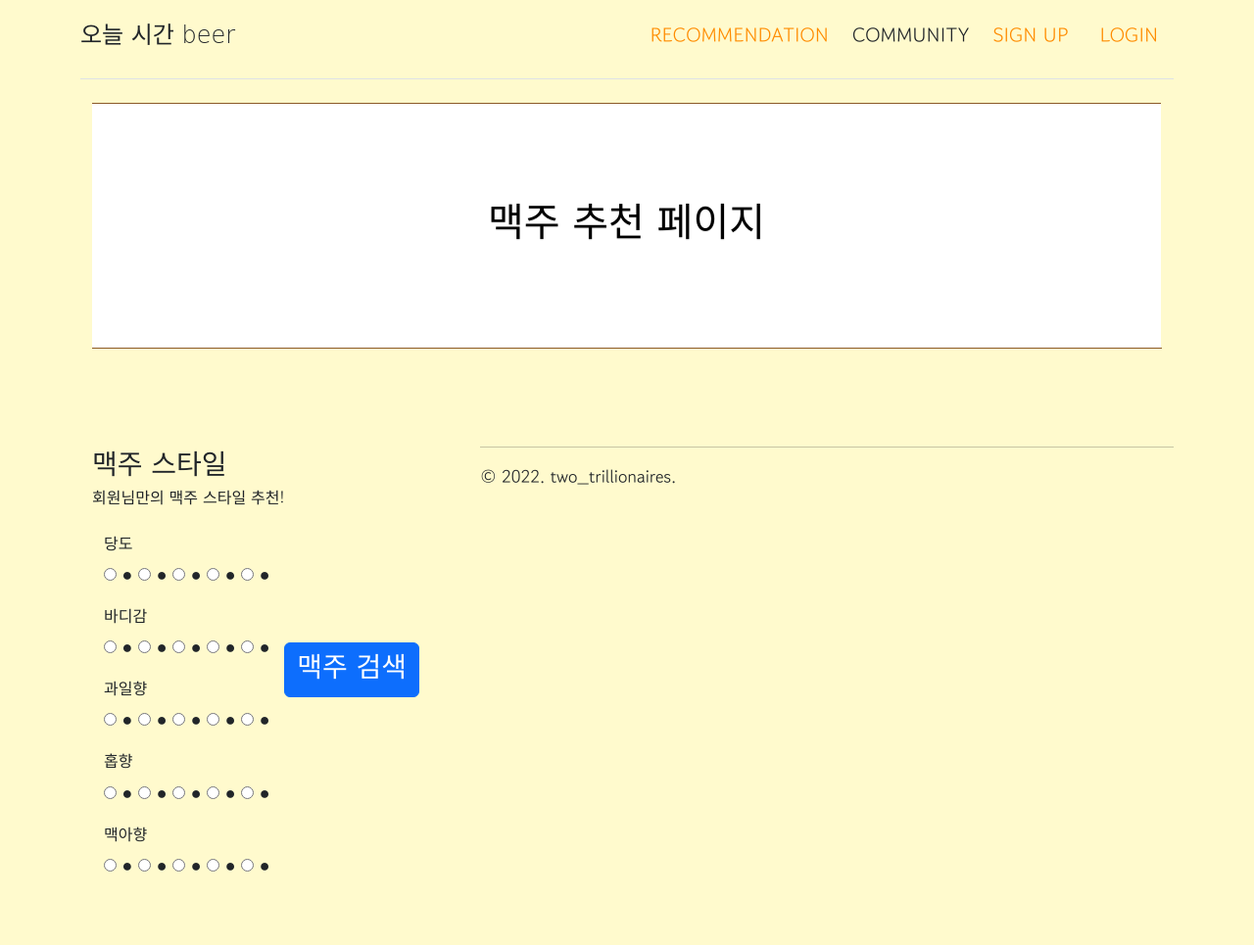
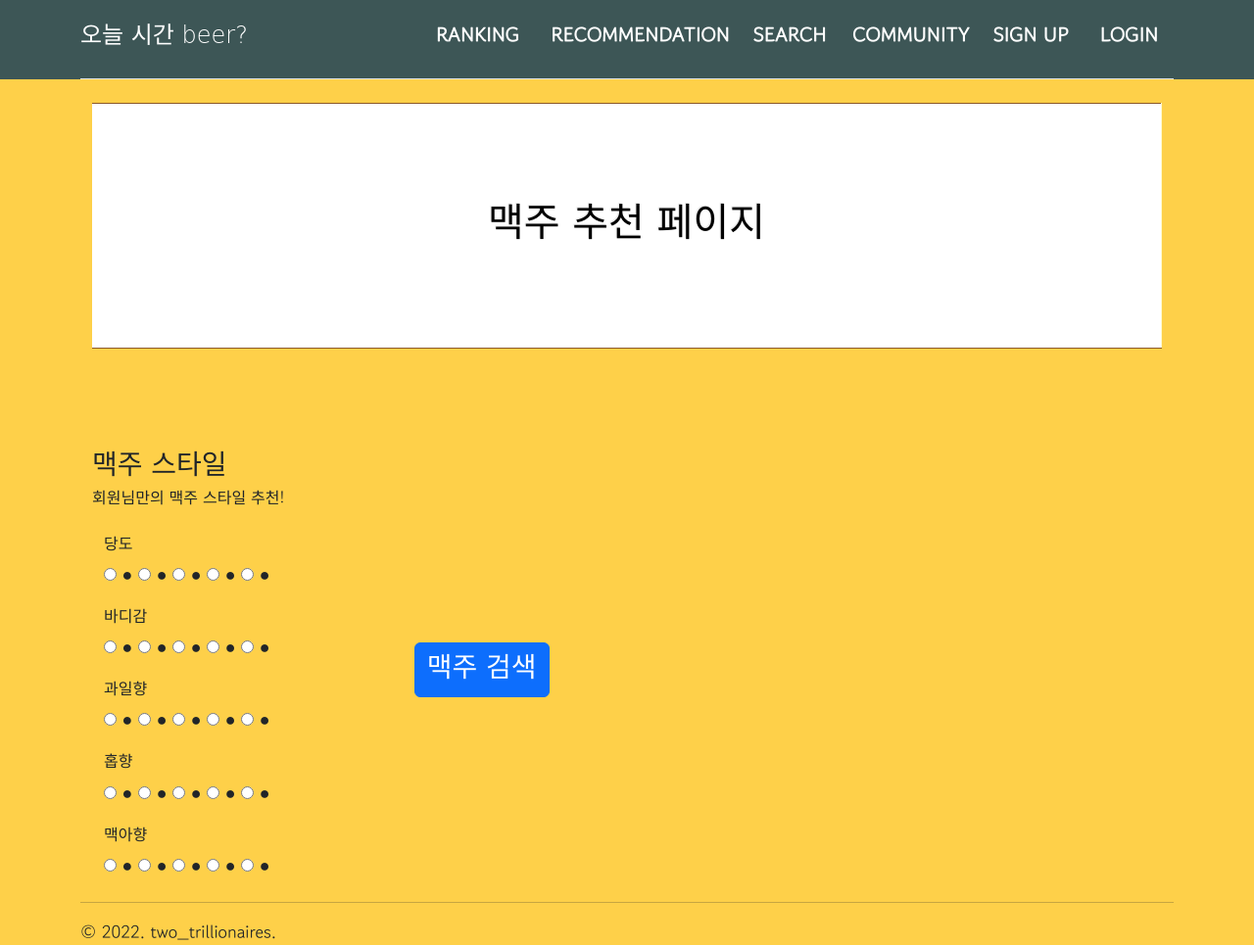
Before and after one commit to rileyleee/-ABC-_Advanced_Beer_Recommendation_Service, a Django app: page /search/recommend/ in a window 1280 px wide. Shown: the whole page at 98% size. Before the commit the page ends 890 px from the top, so only its background shows below. Run offline with Django 4.2, Linux system fonts and the light colour scheme; lists and menus that the app fills with data are empty; some libraries are stand-ins or nearby versions; some web fonts are replaced.

Commit message:
221128 search recommendation.etc added(HY's code)(AWS 일시 제외/댓글 반영 전)

```diff
--- a/account/views.py
+++ b/account/views.py
@@ -30,7 +30,7 @@ def signup(request):
 #     success_url="/account/login/",
 #     template_name="account/signup.html",
 # )
-
+@login_required
 def mypage_edit(request):
     user = request.user
     if request.method == "POST":
@@ -57,6 +57,7 @@ def mypage(request):
                   {'person': user})
 
 
+@login_required
 def mybeer(request):
     user = request.user
     mybeers = user.like_beers.all()
--- a/beer_recommend_prj/templates/base.html
+++ b/beer_recommend_prj/templates/base.html
@@ -39,27 +39,45 @@
             bottom: 0;
             left: 0;
         }
+
+
+
     </style>
     <meta charset="UTF-8">
     <title>Two_trillionaires' Beer</title>
 </head>
 <body>
+<nav style="background-color: #3D5656">
     <div class="container">
-    <header class="d-flex flex-wrap justify-content-center py-3 mb-4 border-bottom">
+        <header class="d-flex flex-wrap justify-content-center py-3 mb-4 border-bottom" >
             <a href="/search" class="d-flex align-items-center mb-3 mb-md-0 me-md-auto text-dark text-decoration-none">
-            <h1 class="fs-4">오늘 시간 beer</h1>
+                <h1 class="fs-4" style="color: white">오늘 시간 beer?</h1>
             </a>
 
             <ul class="nav nav-pills">
-            <li class="nav-item"><h5><a href="/search/recommend/" class="nav-link">RECOMMENDATION</a></h5></li>
+                <li class="nav-item" ><h5><b><a href="/search/ranking/" class="nav-link" style="color: white">RANKING</a></b></h5></li>
+                <li class="nav-item"><h5><b><a href="/search/recommend/" class="nav-link" style="color: white">RECOMMENDATION</a></b></h5></li>
                 <div style="padding:4px;"></div>
                 <div class="dropdown">
                     <div style="padding:4px;"></div>
                     <button class="navbar-toggler" type="button" id="dropdownMenuButton2" data-bs-toggle="dropdown" aria-expanded="false">
-                    <h5>COMMUNITY</h5>
+                        <h5 style="color: white"><b>SEARCH</b></h5>
+                    </button>
+                    <ul class="dropdown-menu" aria-labelledby="dropdownMenuButton2">
+                        <li class="nav-item"><h6><a href="/search" class="nav-link">KEYWORD</a></h6></li>
+                        <li class="nav-item"><h6><a href="/search/search" class="nav-link">SEARCH</a></h6></li>
+
+                    </ul>
+                </div>
+                <div style="padding:4px;"></div>
+                <div class="dropdown">
+                    <div style="padding:4px;"></div>
+                    <button class="navbar-toggler" type="button" id="dropdownMenuButton2" data-bs-toggle="dropdown" aria-expanded="false">
+                        <h5 style="color: white"><b>ㅤCOMMUNITY</b></h5>
                     </button>
                     <ul class="dropdown-menu" aria-labelledby="dropdownMenuButton2">
                         <li class="nav-item"><h6><a href="/search/recommend/" class="nav-link">RECOMMENDATION</a></h6></li>
+                        {#                    영후가 자유 게시판 만들면 a태그 수정#}
                         <li class="nav-item"><h6><a href="/community/column/" class="nav-link">COLUMN</a></h6></li>
                         <li class="nav-item"><h6><a href="/community/event/" class="nav-link">EVENT</a></h6></li>
 
@@ -68,16 +86,16 @@
                 <div style="padding:4px;"></div>
 
                 {% if  user.is_authenticated %}
-                <li class="nav-item"><a href="/account/logout/" class="nav-link">{{ user.username }}&nbsp&nbspLOGOUT</a></li>
-                <li class="nav-item"><a href="/account/mypage/" class="nav-link">MY PAGE</a></li>
+                    <li class="nav-item"><h5><a href="/account/logout/" class="nav-link" style="color: white"><b>{{ user.username }}&nbsp&nbspLOGOUT</b></a></h5></li>
+                    <li class="nav-item"><h5><a href="/account/mypage/" class="nav-link" style="color: white"><b>MY PAGE</b></a></h5></li>
                 {% else %}
-                <li class="nav-item"><a href="/account/signup/" class="nav-link"><h5>SIGN UP</h5></a></li>
-                <li class="nav-item"><a href="/account/login/" class="nav-link"><h5>LOGIN</h5></a></li>
+                    <li class="nav-item"><a href="/account/signup/" class="nav-link" style="color: white"><h5><b>SIGN UP</b></h5></a></li>
+                    <li class="nav-item"><a href="/account/login/" class="nav-link" style="color: white"><h5><b>LOGIN</b></h5></a></li>
                 {% endif %}
             </ul>
         </header>
     </div>
-
+</nav>
 <div class="container">
 
     {% bootstrap_messages %}
--- a/beer_recommend_prj/urls.py
+++ b/beer_recommend_prj/urls.py
@@ -26,7 +26,7 @@ from beer_recommend_prj import settings
 
 def root(request):
     return redirect("/search/")
-    # HttpResponse("/search를 추가해 '오늘 시간 비어: 맥주 추천 페이지'로 이동해주세요")
+    # HttpResponse("/two_trillion를 추가해 '오늘 시간 비어: 맥주 추천 페이지'로 이동해주세요")
 
 
 urlpatterns = [
--- a/search/templates/search/recommend.html
+++ b/search/templates/search/recommend.html
@@ -9,16 +9,59 @@
     td {
         text-align: center;
     }
+    .star-rating {
+        display: flex;
+        flex-direction: row-reverse;
+        font-size: 2rem;
+        line-height: 1rem;
+        justify-content: space-around;
+        padding: 0 0.1em;
+        text-align: center;
+        width: 3em;
+    }
+    .star-rating input {
+        display: none;
+    }
 
+    .star-rating label {
+        -webkit-text-fill-color: transparent; /* Will override color (regardless of order) */
+        -webkit-text-stroke-width: 2.3px;
+        -webkit-text-stroke-color: #2b2a29;
+        cursor: pointer;
+    }
+
+    .star-rating :checked ~ label {
+        -webkit-text-fill-color: mediumpurple;
+    }
+
+    .star-rating label:hover,
+    .star-rating label:hover ~ label {
+        -webkit-text-fill-color: rebeccapurple;
+    .
+    }
+    #myform fieldset{
+        display: inline-block; /* 하위 별점 이미지들이 있는 영역만 자리를 차지함.*/
+        border: 0; /* 필드셋 테두리 제거 */
+    }
+    #myform input[type=radio]{
+        display: none; /* 라디오박스 감춤 */
+    }
+    #myform label{
+        font-size: 3em; /* 이모지 크기 */
+        color: transparent; /* 기존 이모지 컬러 제거 */
+        text-shadow: 0 0 0 #f0f0f0; /* 새 이모지 색상 부여 */
+    }
 </style>
 {% block content %}
-    <div class="container-xl">
-        <div id="wrapper">
+    <body>
+    <div class="container-lg">
+        <div id="body-wrapper">
             <table class="table">
-                <th height="250">
+                <td height="250">
                     <h1>맥주 추천 페이지</h1>
-                </th>
+                </td>
             </table>
+            <div class="col">
                 <div id="body-content">
                     <div style="float: left;">
                         <form action="" method="get">
@@ -109,24 +152,25 @@
                                 <div class='container'>
                                     <span class="ft-16"><h6>맥아향</h6></span>
                                     <div class="star-rating space-x-4 mx-auto"> <!--n-특성 에서 n은 바꿔도 됨 -->
-                                    <input type="radio" id="malty_1" name="malty" value="1.0" v-model="maltys"/>
+                                        <input type="radio" id="malty_1" name="malty" value="0.2" v-model="maltys"/>
                                         <label for="malty_1" class="star pr-4">●</label>
 
-                                    <input type="radio" id="malty_2" name="malty" value="0.8" v-model="maltys"/>
+                                        <input type="radio" id="malty_2" name="malty" value="0.4" v-model="maltys"/>
                                         <label for="malty_2" class="star">●</label>
 
                                         <input type="radio" id="malty_3" name="malty" value="0.6" v-model="maltys"/>
                                         <label for="malty_3" class="star">●</label>
 
-                                    <input type="radio" id="malty_4" name="malty" value="0.4" v-model="maltys"/>
+                                        <input type="radio" id="malty_4" name="malty" value="0.8" v-model="maltys"/>
                                         <label for="malty_4" class="star">●</label>
 
-                                    <input type="radio" id="malty_5" name="malty" value="0.2" v-model="maltys"/>
+                                        <input type="radio" id="malty_5" name="malty" value="1.0" v-model="maltys"/>
                                         <label for="malty_5" class="star">●</label>
                                     </div>
                                 </div>
                             </div>
                             <div style="float: left;">
+                                ㅤㅤㅤㅤㅤㅤㅤㅤ
                             </div>
                             <div style="float: left;">
                                 <div style="padding:100px;"></div>
@@ -146,23 +190,21 @@
                                     <div style="padding:10px;"></div>
                                     <b>{{ predict_beer }}</b>
                                 </h3>
-                                two_trillionaires의
-                                알고리즘으로 엄선한 <br>
-                                {{ predict_beer }} TOP 10<br>
-                                한 번 둘러 보세요!
                             </tr>
                             <div style="padding:10px;"></div>
-                            {% for kl in kind_list %}
+                        {% endif %}
+                        {% for na in prename_list %}
                             <tr height="70">
                                 <th>{{ forloop.counter }}</th>
                                 <td>           </td>
-                                    <td><h6><a href = "/search/beerprofile/{{ kl.id }}">{{ kl.name }}</a></h6></td>
+                                <td><h6><a href = "/search/beerprofile/{{ na.id }}">{{ na.name }}({{ na.country }})</a></h6></td>
                             </tr>
                         {% endfor %}
                         </table>
-                    {% endif %}
                     </div>
                 </div>
             </div>
         </div>
+    </div>
+    </body>
 {% endblock %}
--- a/search/templates/search/search_list.html
+++ b/search/templates/search/search_list.html
@@ -24,7 +24,7 @@
     <div class='row'>
         <div class='col-sm-9'>
             <form action="" method="get" class="form-search d-flex align-items-stretch mb-3 aos-init aos-animate">
-                <input type="text" class="form-control" name="search">
+                <input type="text" class="form-control" name="search_keyword">
                 <button type="submit" class="btn btn-primary">Search</button>
             </form>
             {% if not pagenated_beer_list %}
--- a/search/urls.py
+++ b/search/urls.py
@@ -8,5 +8,6 @@ urlpatterns = [
      path('recommend/', views.predict),
      path('beerprofile/<int:pk>/', views.search_detail, name="beerprofile"),
      path('search/', views.search),
+     path('ranking/', views.ranking),
      path('like/<int:pk>/', views.like, name="like"),
 ]
--- a/search/views.py
+++ b/search/views.py
@@ -62,6 +62,7 @@ def search(request):
     beer_list = Beer.objects.all()
     ch_category_list = request.GET.getlist("chCategory")
     ch_country_list = request.GET.getlist("chCountry")
+    search_keyword = request.GET.get('search_keyword', '')
 
     if ch_category_list or ch_country_list:
         if ch_category_list:
@@ -74,7 +75,16 @@ def search(request):
             )
         template_name = "search/search_list.html"
     else:
-        template_name = "search/search_page.html"
+
+        if search_keyword:
+            beer_list = beer_list.filter(
+                Q(name__icontains=search_keyword) |
+                Q(brewery__icontains=search_keyword) |
+                Q(country__icontains=search_keyword)
+            )
+            template_name = "search/keyword_list.html"
+        else:
+            template_name = "search/search_page.html"
 
     paginator = Paginator(beer_list, MAX_LIST_CNT)
     page = request.GET.get('page', 1)
@@ -104,6 +114,7 @@ def search(request):
                          'page_end_number': page_end_number,
                          'ch_category_list': ch_category_list,
                          'ch_country_list': ch_country_list,
+                         'keyword': search_keyword,
                          'pagenated_beer_list': pagenated_beer_list}
 
     return render(request, template_name, context=context_beer_list)
@@ -126,23 +137,83 @@ def predict(request):
     if predict_beer:
         kind_list = kind_list.filter(
             Q(kind__icontains=predict_beer))[:10]
-    return render(request, "search/recommend.html", {'predict_beer': predict_beer, 'kind_list': kind_list})
+
+        df = pd.read_csv('final_proj_train_beer_ratings.csv')
+        gf = ''
+        print(df)
+        df = df.drop(['스타일대분류', '양조장명', '제조국가명', '도수', '평균점수', '리뷰수', '현재상태', '평가수', 'Full Name'], axis=1)
+        df['스타일소분류'] = df['스타일소분류'].str.replace(' ', '')
+        print(predict_beer)
+        gf = df[df['스타일소분류'] == predict_beer]
+        print(gf)
+        my_favor = pd.DataFrame(columns=['Body', 'Sweet', 'Fruity', 'Hoppy', 'Malty'])
+        my_input = user_feature
+        my_favor.loc[my_favor.shape[0] + 1] = my_input
+        gf = gf.drop(['Astringent', 'Alcoholic', 'Bitter', 'Sour', 'Salty', 'Spices'], axis=1)
+        print(gf)
+        df_ac = pd.concat([gf, my_favor])
+        df_ac.fillna(0)
+        df_ac.fillna({'스타일소분류': 'recommand'}, inplace=True)
+        df_ac = df_ac.astype({'Body': 'float64'})  ## 데이터 타입 바꿔 주기
+        df_ac = df_ac.astype({'Sweet': 'float64'})
+        df_ac = df_ac.astype({'Fruity': 'float64'})  ## 데이터 타입 바꿔 주기
+        df_ac = df_ac.astype({'Hoppy': 'float64'})
+        df_ac = df_ac.astype({'Malty': 'float64'})
+
+        df_ab = df_ac.reset_index()
+
+        a = df_ab['스타일소분류'].str.contains('recommand')
+        #해당 지역의 인덱스 찾기
+        df2 = df_ab[a]
+        print(df2.iloc[0])
+        df2 = df2.drop(['index'], axis=1)
+        print(df2)
+        df3 = df2.drop(['스타일소분류', '맥주명'], axis=1)
+        print("--------------------")
+        df_ac = df_ac.sub(df3.iloc[0], axis=1)
+        df_ad = df_ac.sum(axis=1)
+        print(df_ab)
+        print(df_ad)
+
+        df_name = df_ab['맥주명']
+
+        df_final = pd.DataFrame(df_name, columns=['맥주명']).reset_index(drop=True)
+
+        df_af = pd.DataFrame(df_ad, columns=['수치']).reset_index(drop=True)
+
+        e = pd.concat([df_final, df_af], axis=1)
+
+        e['수치'] = e['수치'].abs()
+        f = e.sort_values(by=['수치']).reset_index(drop=True)
+
+        ffinal = f['맥주명'].iloc[1:6].to_list()
+        print(ffinal)
+
+        prename_list = Beer.objects.all()
+
+        if ffinal:
+            prename_list = prename_list.filter(
+                Q(name__in=ffinal))[:5]
+
+    else:
+        prename_list = ''
+    return render(request, "search/recommend.html", {'predict_beer': predict_beer, 'kind_list': kind_list, 'prename_list':prename_list})
 
 
 def search_detail(request, pk):
     search_detail = Beer.objects.get(id=pk)
 
-    df = pd.read_csv('final_train_beer_ratings_Ver_rader model.csv', encoding='utf-8', index_col=0)
+    df = pd.read_csv('final_train_beer_ratings_Ver_rader model1.csv', encoding='utf-8', index_col=0)
     aaa = df['Full Name'].iloc[pk]
     cc = df[df['Full Name'] == '%s' % aaa]
 
     cc = cc[
-        ['Astringent', 'Body', 'Alcoholic', 'Bitter', 'Sweet', 'Sour', 'Salty', 'Fruity', 'Hoppy', 'Spices', 'Malty']]
+        ['Body', 'Sweet', 'Fruity', 'Hoppy', 'Malty']]
     dfR = cc
     n = 0
-    angles = [x / 11 * (2 * pi) for x in range(11)]  # 각 등분점
+    angles = [x / 5 * (2 * pi) for x in range(5)]  # 각 등분점
     angles += angles[:1]  # 시작점으로 다시 돌아와야하므로 시작점 추가
-    my_palette = plt.cm.get_cmap("Set2", 11)
+    my_palette = plt.cm.get_cmap("Set2", 5)
     fig = plt.figure(figsize=(8, 8), dpi=100)
     fig.set_facecolor('white')
     color = ["#" + ''.join([random.choice('0123456789ABCDEF') for j in range(6)])][0]
@@ -159,8 +230,8 @@ def search_detail(request, pk):
     ax.tick_params(axis='x', which='major', pad=15)  # x축과 눈금 사이에 여백을 준다.
 
     ax.set_rlabel_position(0)  # y축 각도 설정(degree 단위)
-    plt.yticks([-4, 0, 4, 7], ['', '', '', ''], fontsize=10)  # y축 눈금 설정
-    plt.ylim(-4, 7)
+    plt.yticks([-1, 0, 1, 3, 5], ['', '', '', '', ''], fontsize=10)  # y축 눈금 설정
+    plt.ylim(-1, 5)
 
     ax.plot(angles, data, color=color, linewidth=2, linestyle='solid')  # 레이더 차트 출력
     ax.fill(angles, data, color=color, alpha=0.4)  # 도형 안쪽에 색을 채워준다.
@@ -171,17 +242,83 @@ def search_detail(request, pk):
 
     plt.savefig('static/beerimg.png')
 
+    # ------------------------------
+
+    df = pd.read_csv('final_proj_train_beer_ratings.csv')
+    gn = ''
+
+    df = df.drop(['스타일대분류', '양조장명', '제조국가명', '도수', '평균점수', '리뷰수', '현재상태', '평가수', 'Full Name'], axis=1)
+
+    gf = df[df['스타일소분류'] == search_detail.kind]
+
+    my_favor = pd.DataFrame(columns=['맥주명','Body', 'Sweet', 'Fruity', 'Hoppy', 'Malty'])
+    f0 = search_detail.name
+    f1 = search_detail.body  # value 넣기
+    f2 = search_detail.sweet
+    f3 = search_detail.fruity
+    f4 = search_detail.hoppy
+    f5 = search_detail.malty
+    my_input = [f0, f1, f2, f3, f4, f5]
+    my_favor.loc[my_favor.shape[0] + 1] = my_input
+    gf = gf.drop(['Astringent', 'Alcoholic', 'Bitter', 'Sour', 'Salty', 'Spices'], axis=1)
+    df_ac = pd.concat([gf, my_favor])
+    df_ac = df_ac.astype({'Body': 'int64'})  ## 데이터 타입 바꿔 주기
+    df_ac = df_ac.astype({'Sweet': 'int64'})
+    df_ac = df_ac.astype({'Fruity': 'int64'})  ## 데이터 타입 바꿔 주기
+    df_ac = df_ac.astype({'Hoppy': 'int64'})
+    df_ac = df_ac.astype({'Malty': 'int64'})
+
+    df_ab = df_ac.reset_index()
+
+    a = df_ab['맥주명'].str.contains(search_detail.name)  # 해당 지역의 인덱스 찾기
+
+    df2 = df_ab[a]
+
+    df2 = df2.drop(['index'], axis=1)
+    df3 = df2.drop(['스타일소분류', '맥주명'], axis=1)
+    print("--------------------")
+    df_ac = df_ac.sub(df3.iloc[0], axis=1)
+    df_ad = df_ac.sum(axis=1)
+
+    df_name = df_ab['맥주명']
+
+    df_final = pd.DataFrame(df_name, columns=['맥주명']).reset_index(drop=True)
+
+    df_af = pd.DataFrame(df_ad, columns=['수치']).reset_index(drop=True)
+
+    e = pd.concat([df_final, df_af], axis=1)
+
+    e['수치'] = e['수치'].abs()
+    f = e.sort_values(by=['수치'])
+    f.drop_duplicates()
+    for ex in f['맥주명']:
+        if search_detail.name not in ex:
+            final = f
+        else:
+            final = ''
+
+    ffinal = final.iloc[0:6]
+
+    fffinal = ffinal['맥주명'].to_list()
+    print(fffinal)
+    name_list = Beer.objects.all()
+    # ---------------------
+    if fffinal:
+        name_list = name_list.filter(
+            Q(name__in=fffinal))[:5]
+
     return render(request, "search/search_detail.html", {
-        "search_details": search_detail,
+        "search_details": search_detail, "name_list": name_list
     })
 
 
-def recommend(request):
+def ranking(request):
     review_ranking = Beer.objects.all().order_by('-reviews')[:10]
     average_ranking = Beer.objects.all().order_by('-average')[:10]
+
     return render(
         request,
-        'search/recommend.html',
+        'search/ranking_beer.html',
         {'review_ranking': review_ranking, 'average_ranking': average_ranking}
     )
 
--- a/static/style.css
+++ b/static/style.css
@@ -15,7 +15,7 @@ p{
 
 
 body {
-  background-color: #FFFACD;
+  background-color: #FED049;
   font-family: 'Gowun Dodum', sans-serif;
   font-size: 18px;
   font-weight: 500;
@@ -24,7 +24,7 @@ body {
 
 th {
   color: #8B4513;
-  background: ivory;
+  background: #E8D08F;
   border-bottom:1px solid #8B5927;
   border-right: 1px solid #FFFACD;
   font-size:20px;
@@ -54,3 +54,6 @@ td {
   text-shadow: -1px -1px 1px rgba(0, 0, 0, 0.1);
   border-right: 1px solid #FFFACD;
 }
+
+body, html {cursor: url(cursor2.cur), auto}
+a {cursor: url(cursor2.cur), auto}
```
Also changed, not shown: other parts of search/templates/search/recommend.html (+16 -16 lines), search/templates/search/keyword_page.html (+5 -5 lines), search/templates/search/search_detail.html (+10 -11 lines), search/templates/search/search_page.html (+1 -32 lines), community/models.py (line endings or trailing spaces), static/beerimg.png. Lines whose indentation alone changed are shown as unchanged.
